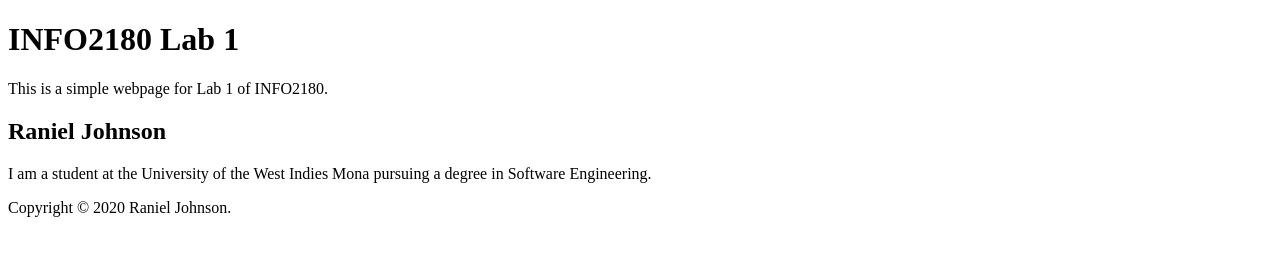
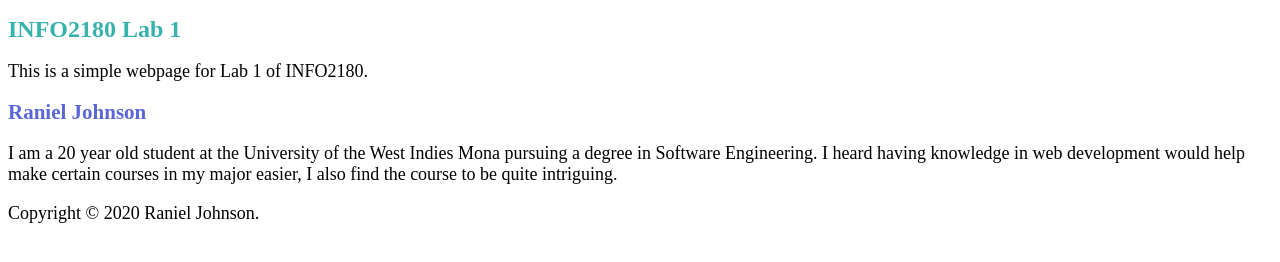
Before and after one commit to RanielJohnson/info2180-lab1, a plain HTML site: page index.html in a window 1280 px wide. Drawn offline with Linux system fonts and the light colour scheme.

Commit message:
index.html

```diff
--- a/index.html
+++ b/index.html
@@ -5,6 +5,7 @@
     <meta name="viewport" content="width=devicewidth, initial-scale=1.0">
     <meta http-equiv="X-UA-Compatible" content="ie=edge">
     <title>INFO2180 Lab 1</title>
+<link rel="stylesheet" type="text/css" href="styles.css" />
 </head>
 <body>
  <header>
@@ -13,7 +14,7 @@
  </header>
  <main>
  <h2>Raniel Johnson</h2>
- <p>I am a student at the University of the West Indies Mona pursuing a degree in Software Engineering.</p>
+ <p>I am a 20 year old student at the University of the West Indies Mona pursuing a degree in Software Engineering. I heard having knowledge in web development would help make certain courses in my major easier, I also find the course to be quite intriguing.</p>
  </main>
  <footer>
  <p>Copyright &copy; 2020 Raniel Johnson.</p>
```
